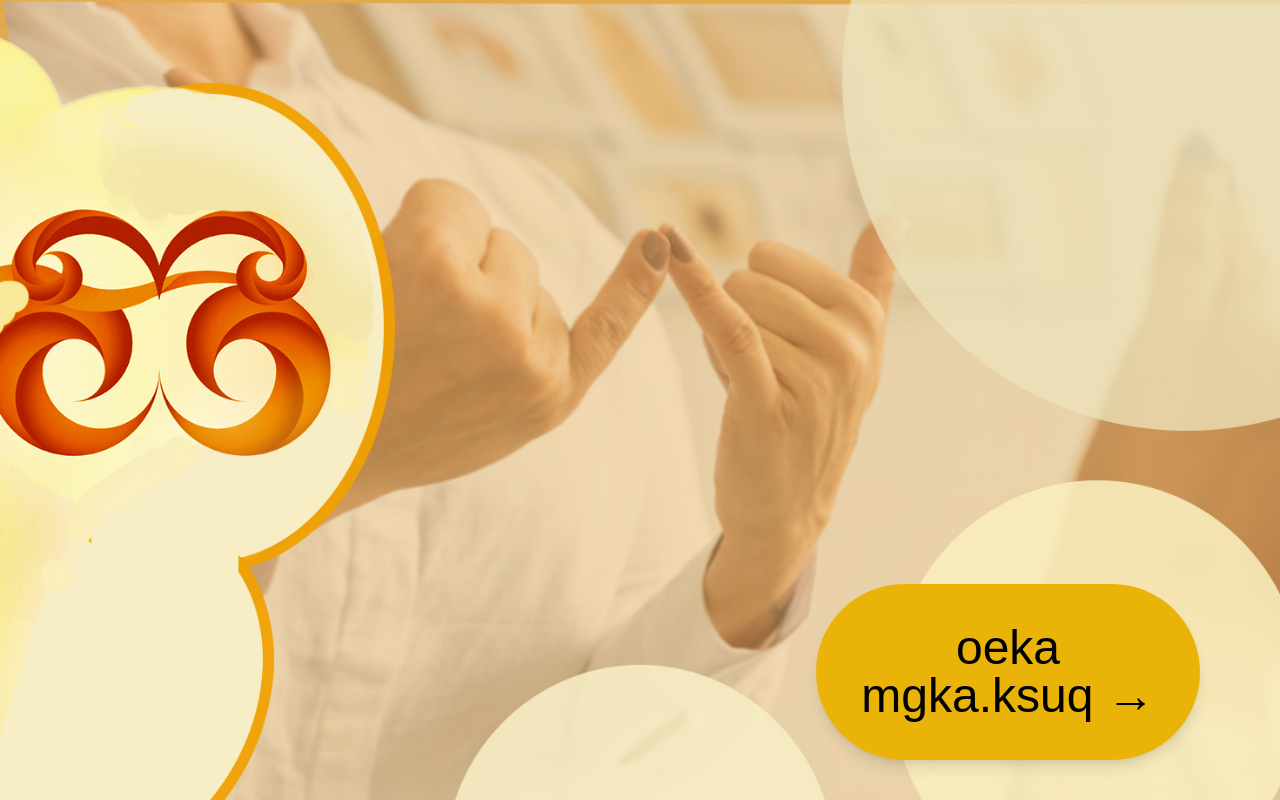
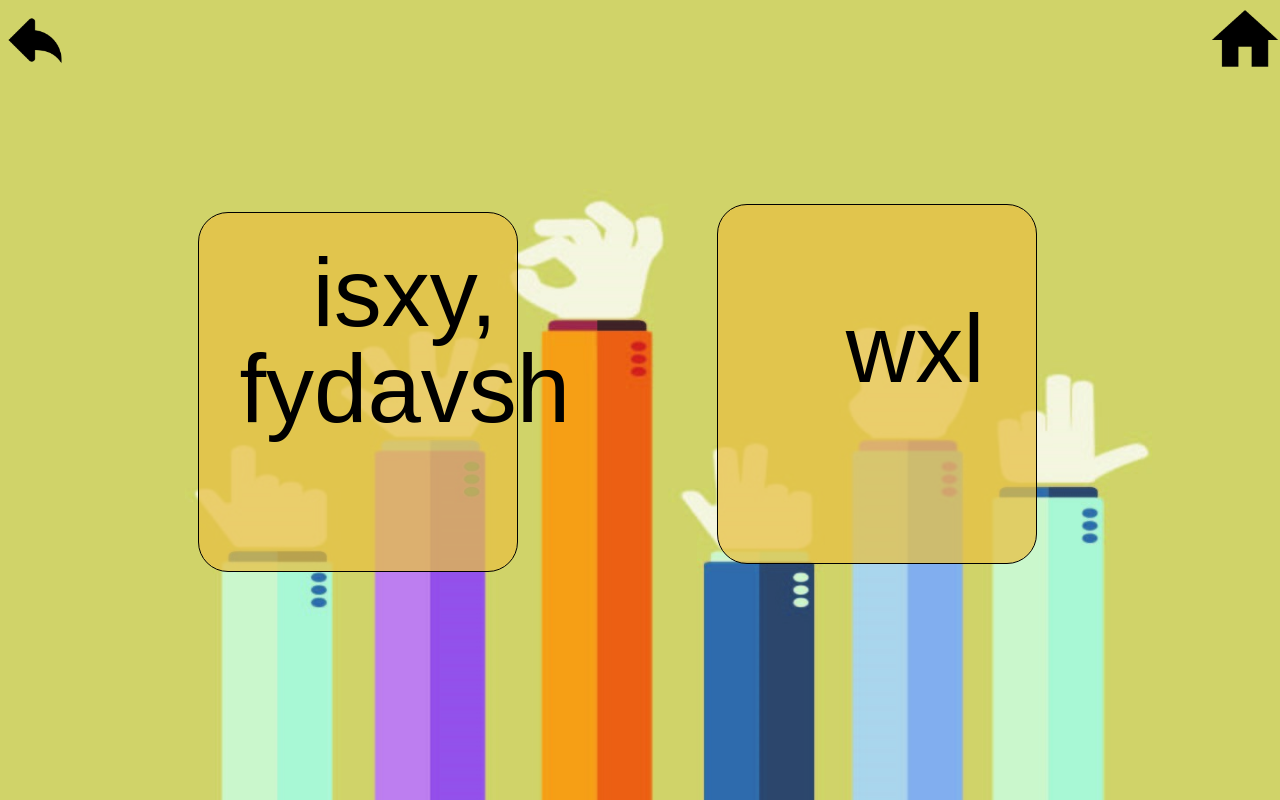
Before and after one commit to Nazeefa-Anees/Learning_Aid_For_The_Hearing_Impaired, a React (Vite) app in the folder learning_aid/: page / in a window 1280 px wide. Built offline with nearby package versions, Linux system fonts and the light colour scheme.

Commit message:
fontissue

```diff
--- a/learning_aid/src/App.jsx
+++ b/learning_aid/src/App.jsx
@@ -1,18 +1,13 @@
 
-import HomeSelection from './pages/HomeSelection'
+
 import * as React from 'react';
-import { Routes, Route } from 'react-router-dom';
-import Splashscreen from './pages/Splashscreen';
-import Questionnaire from './pages/Questionnaire';
+import Learning from './pages/Learning';
 
 export default function
 () {
   return (
     <div>
-      <Routes>
-        <Route path="/" element={<Splashscreen />} />
-        <Route path="questionnaire" element={<Questionnaire />} />
-      </Routes>
+      <Learning/>
     </div>
   )
 }
--- a/learning_aid/src/pages/Learning.jsx
+++ b/learning_aid/src/pages/Learning.jsx
@@ -14,14 +14,14 @@ export default function Learning() {
 
         {/* Alphabet Box */}
         <div className="alphabet-box">
-          <h1 className='alphabet-text font-custom text-8xl text-center mt-8  whitespace-pre-wrap absolute left-10 top-0'>
+          <h1 className=' font-custom text-8xl text-center mt-8  whitespace-pre-wrap absolute left-10 top-0'>
             isxy,<br/>fydavsh
           </h1>
         </div>
 
         {/* Number Box */}
         <div className="number-box">
-          <h1 className='number-text font-custom text-8xl text-center mt-8 whitespace-pre-wrap absolute left-32 top-16'>
+          <h1 className=' font-custom text-8xl text-center mt-8 whitespace-pre-wrap absolute left-32 top-16'>
             wxl
           </h1>
         </div>
```
